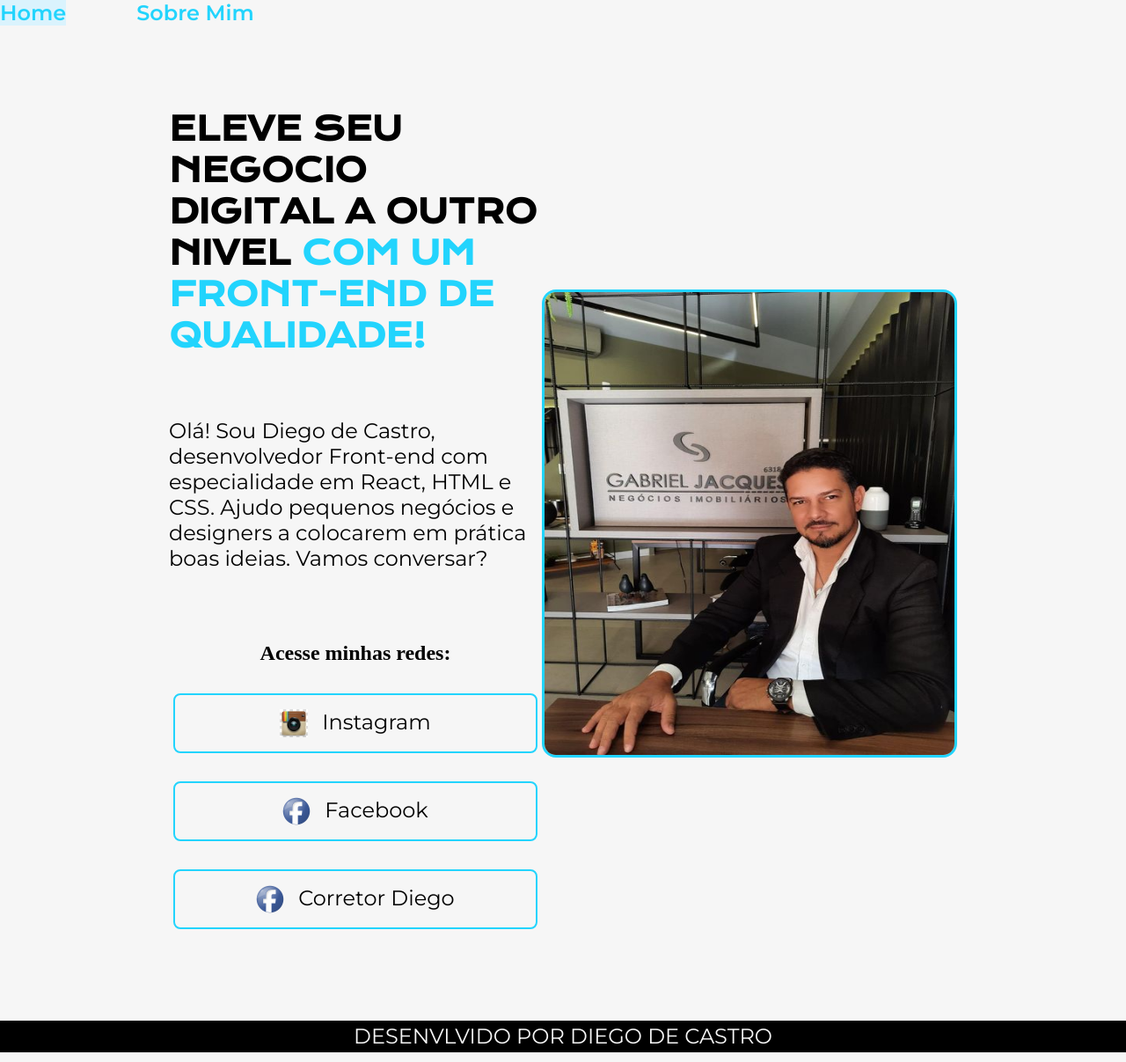
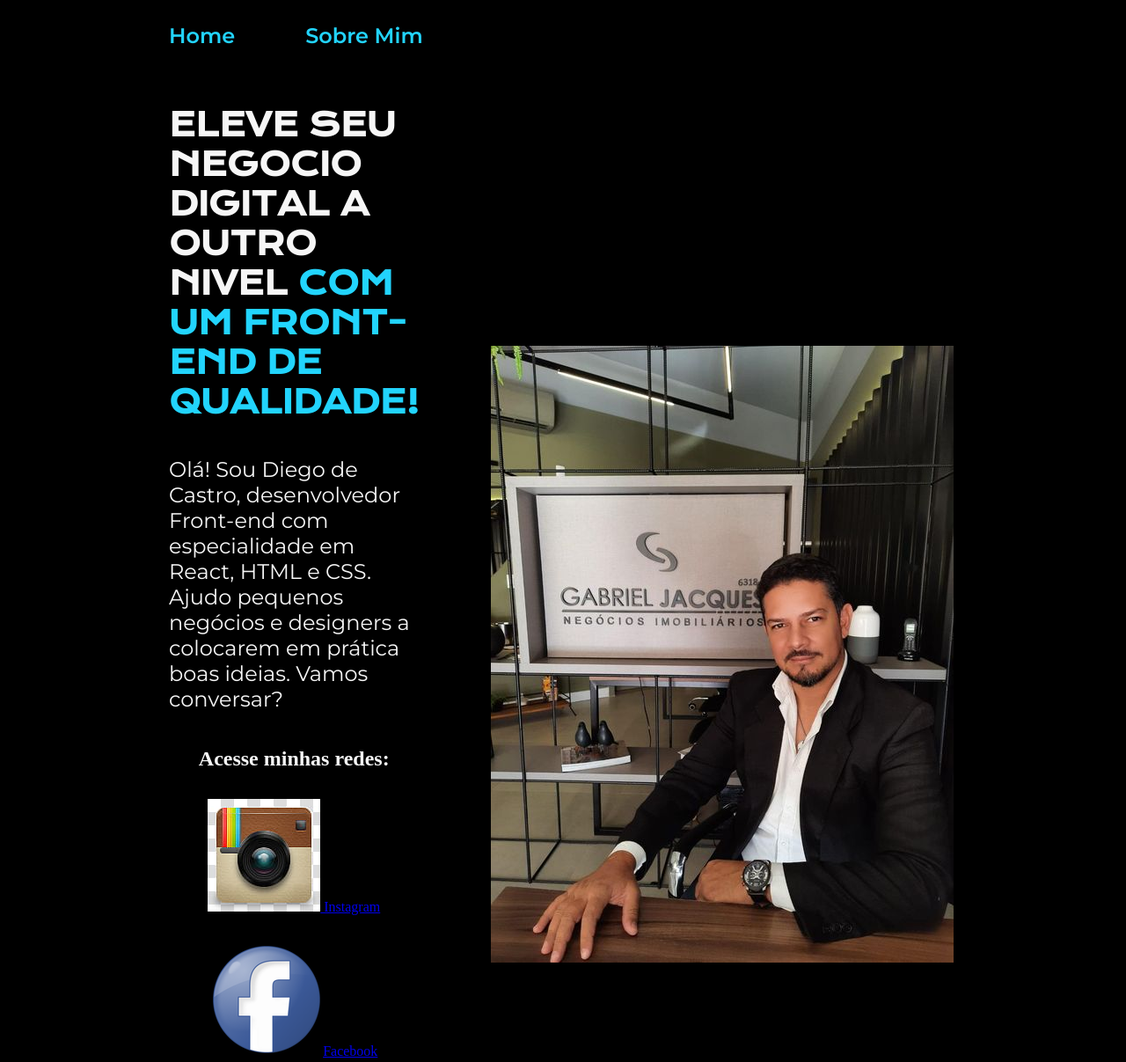
Before and after one commit to Decastrodiego1/pagina-HTML-CSS, a plain HTML site: page Index.html in a window 1280 px wide. Shown: the top 1207 px of the page at 88% size. Drawn offline with nearby package versions, Linux system fonts and the light colour scheme; files that its build step writes are made by us from their sources.

Commit message:
Update style.css

```diff
--- a/style.css
+++ b/style.css
@@ -1,137 +1,116 @@
 @import url('https://fonts.googleapis.com/css2?family=Krona+One&family=Montserrat:wght@400;600&display=swap');
+
+:root {
+    --cor-primaria: #000000;
+    --cor-secundaria: #F6F6F6;
+    --cor-terciaria: #22D4FD;
+    --cor-hover: #272727;
+
+    --fonte-primaria: 'Krona One', sans-serif;
+    --fonte-secundaria: 'Montserrat', sans-serif;
+}
 *{
     margin: 0;
-        padding:0;
+    padding: 0;
 }
 
-    body {
-        box-sizing:border-box;
-        background-color:#f6f6f6;
-        color: #000000;
-        align-items :center;
-        flex-direction: column;
+body{
+    box-sizing: border-box;
+    background-color: var(--cor-primaria);
+    color: var(--cor-secundaria);
 }
+.cabecalho{
+    padding: 2% 0% 0% 15%;
 }
-.titulo-destaque{
-    color: #22D4FD;
-}
-    .cabecalho {
-
-    }
-
-    .cabecalho__menu {
+.cabecalho__menu{
     display: flex;
     gap: 80px;
 }
-    .cabecalho__menu__link {
+.cabecalho__menu__link{
+    font-family: var(--fonte-secundaria);
+    font-size: 1.5rem;
+    font-weight: 600;
+    color: var(--cor-terciaria);
     text-decoration: none;
-        font-family: 'montserrat',sans-serif;
-        font-size: 24px;
-        font-weight: 600;
-        color:#22D4FD
-
 }
-    .apresentacao {
-        padding:5% 15%;
-        display:flex;
-        align-items :center;
-        justify-content : space-between;
+.apresentacao{
+    padding: 5% 15%;
+    display: flex;
+    align-items: center;
+    justify-content: space-between;
+    gap: 82px;
 }
-
-
-    .apresentacao__conteudo {
-        width: 615px;
+.apresentacao__conteudo{
+    width: 50%;
     display: flex;
     flex-direction: column;
     gap: 40px;
 }
 
-    .titulo-destaque {
-        color: #22D4FD;
+.apresentacao__conteudo__titulo{
+    font-size: 2.25rem;
+    font-family: var(--fonte-primaria);
 }
-    .apresentacao__conteudo__titulo {
-        padding: 30px 0px;
-        font-size:37px;
-        font-family: 'Krona One', sans-serif;
+.titulo-destaque{
+    color: var(--cor-terciaria);
+}
+.apresentacao__conteudo__texto{
+    font-size: 1.5rem;
+    font-family: var(--fonte-secundaria);
 }
 
-    .apresentacao__conteudo__texto {
-        font-size: 24px;
-        font-family: 'Montserrat',sans-serif;
-    }
-
-
-    .apresentacao__links {
-        padding: 40px 5px;
+.apresentacao__links{
     display: flex;
     flex-direction: column;
     justify-content: space-between;
     align-items: center;
     gap: 32px;
-
 }
-    .apresentacao__subtitulo {
-    font-family: 'Krona One';
-    align-items: center;
-    font-style: sans serif;
+.apresentacao__links__subtitulo{
+    font-family: var(--fonte-primaria);
     font-weight: 400;
-    font-size: 24px;
-    line-height: 40px
+    font-size: 1.5rem;
 }
-
-    .apresentacao__links__link {
-        /* background-color: #22D4FD; */
+.apresentacao__links__navegacao{
     display: flex;
     justify-content: center;
     gap: 16px;
-        Width: 378px;
+    border: 2px solid var(--cor-terciaria);
+    width: 50%;
     text-align: center;
     border-radius: 8px;
-        border:2px solid #22D4FD;
-        font-size: 24px;
-        font-weight: 600px;
-        Padding: 16px;
+    font-size: 1.5rem;
+    font-weight: 600;
+    padding: 21.5px 0;
     text-decoration: none;
-        Color:#000000;
-        font-family:'Montserrat',sans-serif ;
-        ; }
-
-       a:hover {
-        background-color: #daf3fd;
+    color: var(--cor-secundaria);
+    font-family: var(--fonte-secundaria);
 }
-      .apresentacao__links__link {
-
-
-        background-color: #f6f6f6;
+.apresentacao__links__link:hover{
+    background-color: var(--cor-hover);
+}
+.apresentacao__imagem{
+    width: 50%;
+}
+.rodape{
+    color: var(--cor-primaria);
+    background-color: var(--cor-terciaria);
+    padding: 24px;
+    text-align: center;
+    font-family: var(--fonte-secundaria);
+    font-size: 1.5rem;
+    font-weight: 400;
 }
 
-        .icone {
-            width: 32px;
-            height: 32px;
-            flex-shrink: 0;
+@media (max-width: 1200px) {
+    .cabecalho{
+         padding: 10%;
+    }
+    .cabecalho__menu{
+        justify-content: center;
+    }
+    .apresentacao{
+        flex-direction: column-reverse;
     }
 
-        .dimencoes__foto {
-                width: 400.705px;
-                height: 532px;
-                flex-shrink: 0;
-                border-radius: 16px;
-                width : 466px;
-                height: 526px;
-                flex-shrink: 0;
-                border-radius: 16px;
-                border: 3px solid #22D4FD;
-
 }
-
-.rodapé {
-    color:#f6f6f6;
-    background-color: #000000;
-    font-family: Montserrat;
-    font-size: 24px;
-    font-weight: 400;
-    line-height: 36px;
-    letter-spacing: 0em;
-    text-align: center;
-
-}
```
Lines whose indentation alone changed are shown as unchanged.
